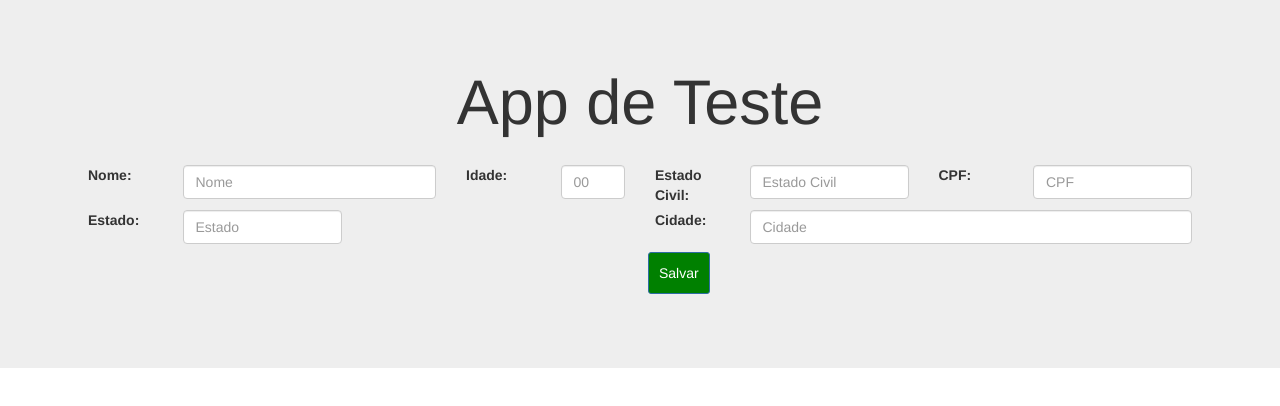
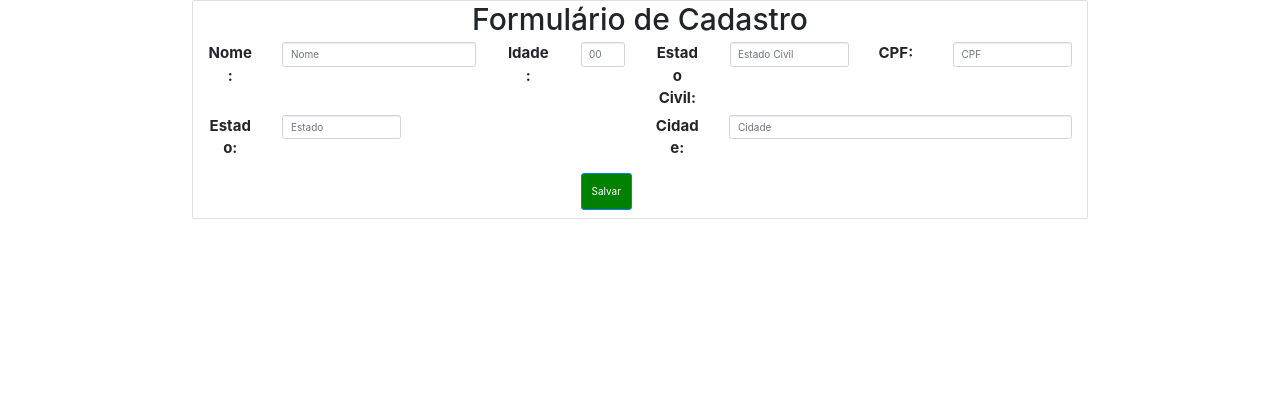
Before and after one commit to Queco1/App-test-client, a React (Create React App) app: page / in a window 1280 px wide. Shown: the top 406 px of the page. Built offline with nearby package versions, Linux system fonts and the light colour scheme.

Commit message:
improvementing layout

```diff
--- a/src/Components/RegisterForm/index.jsx
+++ b/src/Components/RegisterForm/index.jsx
@@ -1,15 +1,15 @@
 import React, { useState, useCallback } from 'react';
 import { useHistory } from 'react-router-dom';
-import { FormLabel, FormControl, Row, Col, Jumbotron } from 'react-bootstrap';
-import { StyledButton, Title, StyledForm, StyledContainer } from './styled';
+import { FormControl, Row, Col, Form } from 'react-bootstrap';
+import { StyledButton, Title, StyledContainer, StyledCard, StyledLabel } from './styled';
 
-function RegisterForm() {
-    const [name, setName] = useState('');
-    const [age, setAge] = useState('');
-    const [maritalStatus, setMaritalStatus] = useState('');
-    const [CPF, setCPF] = useState('');
-    const [state, setState] = useState('');
-    const [city, setCity] = useState('');
+function RegisterForm({ data }) {
+    const [name, setName] = useState(data?.name || '');
+    const [age, setAge] = useState(data?.age || '');
+    const [maritalStatus, setMaritalStatus] = useState(data?.maritalStatus || '');
+    const [CPF, setCPF] = useState(data?.CPF || '');
+    const [state, setState] = useState(data?.state || '');
+    const [city, setCity] = useState(data?.city || '');
     const history = useHistory();
 
     const handleSubmit = useCallback(() => {
@@ -20,25 +20,26 @@ function RegisterForm() {
     }, [name, age, maritalStatus, CPF, state, city]);
 
     return (
-        <Jumbotron>
+        <StyledCard>
             <StyledContainer>
-                <Title>App de Teste </Title>
-                <StyledForm>
+                <Form>
+                    <Title>Formulário de Cadastro </Title>
                     <Row>
-                        <FormLabel column sm='1'>
-                            Nome:
-                        </FormLabel>
-                        <Col sm='3'>
+                        <Col column sm='1'>
+                            <StyledLabel>Nome:</StyledLabel>
+                        </Col>
+                        <Col>
                             <FormControl
                                 required
                                 placeholder='Nome'
+                                value={name}
                                 onChange={(e) => {
                                     setName(e.target.value);
                                 }}
                             />
                         </Col>
                         <Col column sm='1'>
-                            <FormLabel>Idade:</FormLabel>
+                            <StyledLabel>Idade:</StyledLabel>
                         </Col>
                         <Col sm='1'>
                             <FormControl
@@ -51,7 +52,7 @@ function RegisterForm() {
                         </Col>
 
                         <Col column sm='1'>
-                            <FormLabel>Estado Civil:</FormLabel>
+                            <StyledLabel>Estado Civil:</StyledLabel>
                         </Col>
                         <Col sm='2'>
                             <FormControl
@@ -64,7 +65,7 @@ function RegisterForm() {
                         </Col>
 
                         <Col column sm='1'>
-                            <FormLabel>CPF:</FormLabel>
+                            <StyledLabel>CPF:</StyledLabel>
                         </Col>
                         <Col sm='2'>
                             <FormControl
@@ -79,7 +80,7 @@ function RegisterForm() {
 
                     <Row>
                         <Col column sm='1'>
-                            <FormLabel>Estado:</FormLabel>
+                            <StyledLabel>Estado:</StyledLabel>
                         </Col>
                         <Col sm='2'>
                             <FormControl
@@ -92,7 +93,7 @@ function RegisterForm() {
                         </Col>
 
                         <Col className='col-md-offset-3' column sm='1'>
-                            <FormLabel>Cidade:</FormLabel>
+                            <StyledLabel>Cidade:</StyledLabel>
                         </Col>
                         <Col sm='5'>
                             <FormControl
@@ -104,16 +105,16 @@ function RegisterForm() {
                             />
                         </Col>
                     </Row>
-                    <Row>
-                        <Col className='col-md-offset-6 col-centered'>
+                    <Row className='justify-content-md-center'>
+                        <Col xs lg='2'>
                             <StyledButton variant='primary' type='submit' onClick={handleSubmit}>
                                 Salvar
                             </StyledButton>
                         </Col>
                     </Row>
-                </StyledForm>
+                </Form>
             </StyledContainer>
-        </Jumbotron>
+        </StyledCard>
     );
 }
 
--- a/src/Components/RegisterForm/styled.jsx
+++ b/src/Components/RegisterForm/styled.jsx
@@ -1,5 +1,5 @@
 import styled from 'styled-components';
-import { Button, Form, Container, FormControl } from 'react-bootstrap';
+import { Button, Form, Container, Card, FormLabel } from 'react-bootstrap';
 
 export const StyledButton = styled(Button)`
     font-size: 1em;
@@ -7,9 +7,14 @@ export const StyledButton = styled(Button)`
     border-radius: 3px;
     margin: 8px;
     padding: 10px;
-    justify-self: end;
+    margin-left: auto;
+    margin-right: auto;
 `;
 export const Title = styled.h1`
+    font-size: 3em;
+    text-align: center;
+`;
+export const StyledLabel = styled(FormLabel)`
     font-size: 1.5em;
     text-align: center;
 `;
@@ -22,4 +27,9 @@ export const StyledContainer = styled(Container)`
     display: flex;
     flex-direction: column;
 `;
-export const styledFormControl = styled(FormControl)``;
+export const StyledCard = styled(Card)`
+    font-size: 1em;
+    width: 70%;
+    margin-left: auto;
+    margin-right: auto;
+`;
--- a/src/index.js
+++ b/src/index.js
@@ -1,6 +1,8 @@
 import React from 'react';
 import ReactDOM from 'react-dom';
 import App from './App/App';
+
+import 'bootstrap/dist/css/bootstrap.min.css';
 
 ReactDOM.render(<App />, document.getElementById('root'));
 
```
